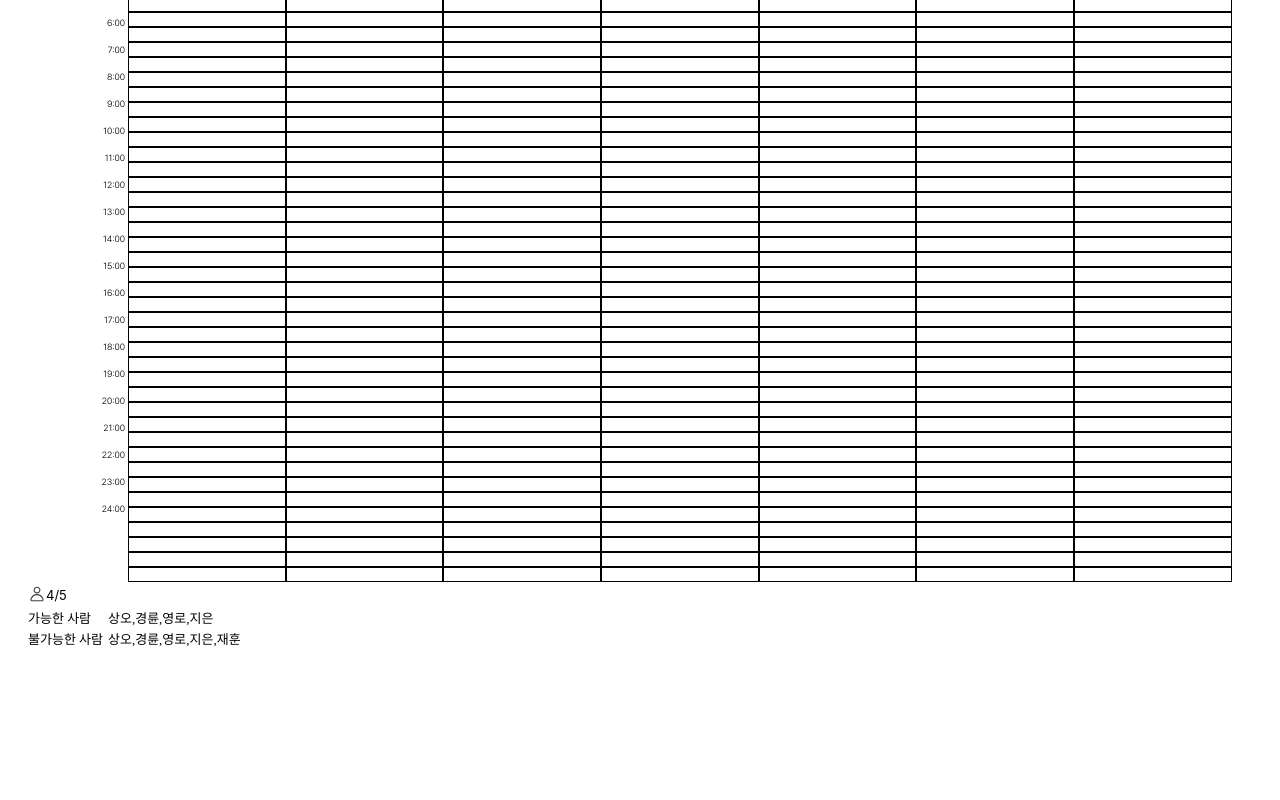
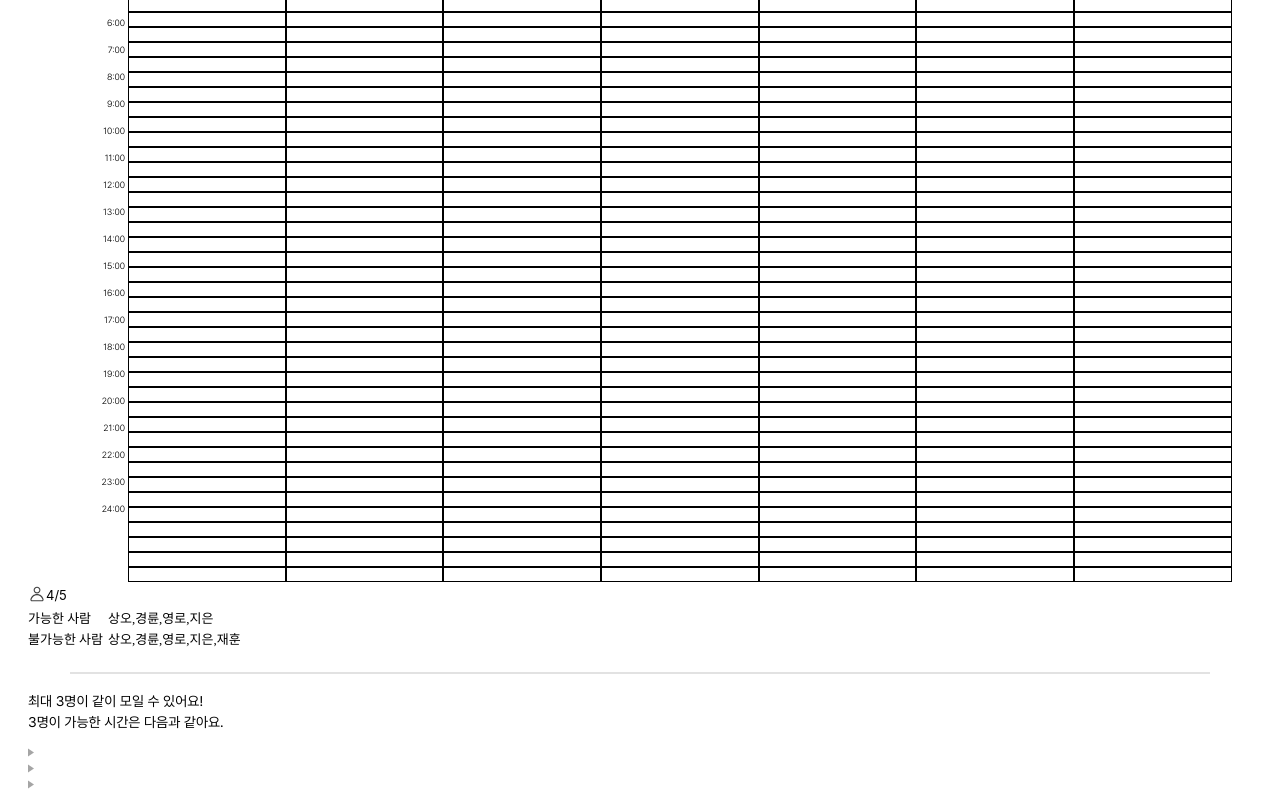
Before and after one commit to ryuni-dev/meezzle, a Next.js app in the folder meezzle-front/: page /test in a window 1280 px wide. Shown: the part 340-1140 px from the top of the page. Before the commit the page ends 996 px from the top, so only its background shows below. Built offline with nearby package versions, Linux system fonts and the light colour scheme.

Commit message:
Feat Time view

```diff
--- /dev/null
+++ b/meezzle-front/components/eventView/MaximumTime.tsx
@@ -0,0 +1,46 @@
+import styled from "styled-components";
+import Toggle from "./Toggle";
+
+type Props = {
+    time: {
+        times: {
+            time: number;
+            attendee: string[];
+        }[];
+        max: number;
+    };
+};
+
+const MaximumTime: React.FC<Props> = ({ time }: Props) => {
+    return (
+        <>
+            <P>
+                최대 {time.max}명이 같이 모일 수 있어요!
+                <span style={{ lineHeight: "170%" }}>
+                    <br />
+                </span>
+                {time.max}명이 가능한 시간은 다음과 같아요.
+            </P>
+            <ToggleContainer>
+                <Toggle></Toggle>
+                <Toggle></Toggle>
+                <Toggle></Toggle>
+            </ToggleContainer>
+        </>
+    );
+};
+
+export default MaximumTime;
+
+const P = styled.p`
+    margin-left: 20px;
+    font-size: 14px;
+    font-family: "Pretendard";
+`;
+
+const ToggleContainer = styled.div`
+    margin-left: 20px;
+    font-size: 14px;
+    font-family: "Pretendard";
+    font-weight: 500;
+`;
--- /dev/null
+++ b/meezzle-front/components/eventView/Toggle.tsx
@@ -0,0 +1,17 @@
+import styled from "styled-components";
+import Image from "next/image";
+import Polygon from "../../public/assets/polygon.svg";
+
+type Props = {};
+
+const Toggle: React.FC<Props> = () => {
+    return (
+        <ToggleContainer>
+            <Image src={Polygon} />
+        </ToggleContainer>
+    );
+};
+
+export default Toggle;
+
+const ToggleContainer = styled.div``;
--- a/meezzle-front/pages/test.tsx
+++ b/meezzle-front/pages/test.tsx
@@ -7,15 +7,27 @@ import Image from "next/image";
 import H1 from "../components/eventView/Title";
 import Tooltip from "../components/eventView/Tooltip";
 import Attendee from "../components/eventView/Attendee";
+import { ThinLine } from "../styled-components/StyledThinLine";
+import MaximumTime from "../components/eventView/MaximumTime";
 
 type tableInfoType = {
     row: number;
     col: { length: number; names: string[] };
 };
 
+/* Table 상에서 시간 한 칸 클릭 시 받아오는 데이터 */
 type attendeeInfoType = {
     total: string[];
     attendee: string[];
+};
+
+/* 최대로 모일 수 있는 시간 페이지 로드시 fetch 해 올 데이터 */
+type bestTimeType = {
+    times: {
+        time: number; // Table Box의 key와 같은 형식의 시간
+        attendee: string[]; // 참여자들
+    }[];
+    max: number; // 최대로 가능한 시간의 인원 수
 };
 
 const Test: NextPage = () => {
@@ -31,6 +43,17 @@ const Test: NextPage = () => {
         total: ["상오", "경륜", "영로", "지은", "재훈"],
         attendee: ["상오", "경륜", "영로", "지은"],
     });
+    const [bestTime, setBestTime] = useState<bestTimeType>({
+        times: [
+            { time: 105, attendee: ["경륜", "상오", "지은"] },
+            { time: 106, attendee: ["경륜", "상오", "영로"] },
+        ],
+        max: 3,
+    });
+
+    useEffect(() => {
+        // best time type fetch 하기
+    }, []);
 
     return (
         <>
@@ -40,7 +63,13 @@ const Test: NextPage = () => {
             <H1>총 {total}명이 참여했어요!</H1>
             <Tooltip>*시간을 클릭해보세요.</Tooltip>
             <ViewTable info={tableInfo} />
-            {<Attendee attendeeInfo={attendeeInfo} />}
+            {attendeeInfo && (
+                <>
+                    <Attendee attendeeInfo={attendeeInfo} />
+                    <ThinLine />
+                    <MaximumTime time={bestTime} />
+                </>
+            )}
         </>
     );
 };
--- /dev/null
+++ b/meezzle-front/styled-components/StyledThinLine.tsx
@@ -0,0 +1,7 @@
+import styled from "styled-components";
+
+export const ThinLine = styled.div`
+    width: 90%;
+    margin: 24px auto 16px auto;
+    border: 1px solid #e2e2e2;
+`;
```
Also changed, not shown: meezzle-front/public/assets/polygon.svg (added).
